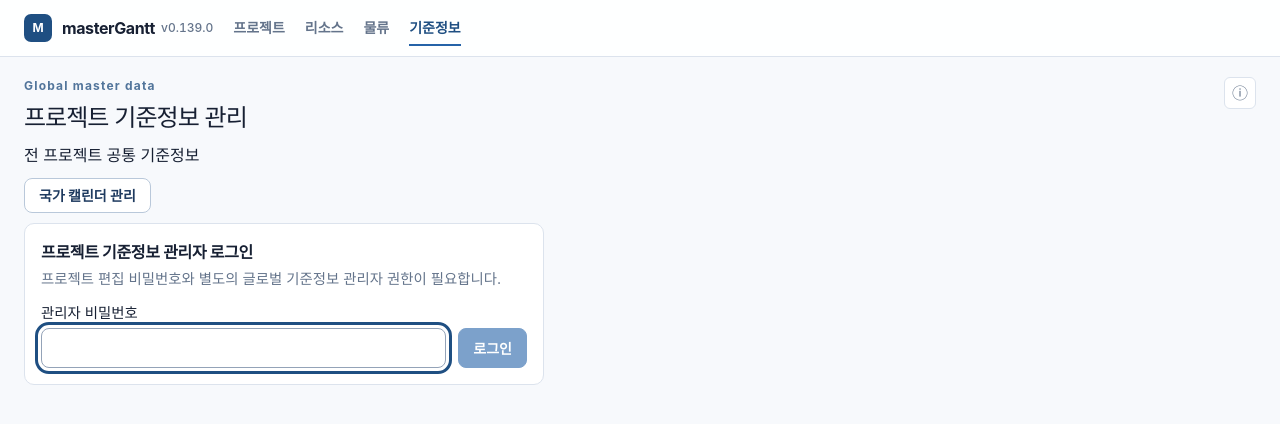
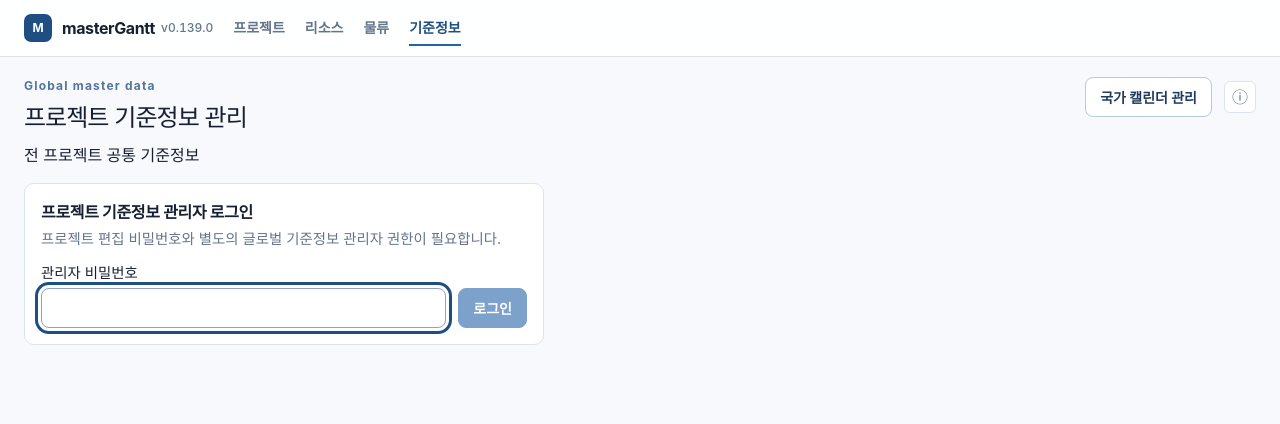
Before and after one commit to planner77/masterGantt, a Next.js app: page /project-master-admin in a window 1280 px wide. Shown: the top 424 px of the page. Built offline with nearby package versions, Linux system fonts and the light colour scheme.

Commit message:
fix: Issue #342 관리자 인증 화면 간격 복구

```diff
--- /dev/null
+++ b/src/app/project-master-admin/page.module.css
@@ -0,0 +1,7 @@
+.heading { flex-wrap: wrap; }
+.heading > :first-child { flex: 1 1 240px; }
+.actions { display: flex; flex-wrap: wrap; align-items: center; gap: 8px; }
+.catalogLink { display: inline-flex; align-items: center; min-height: 40px; white-space: nowrap; }
+@media (pointer: coarse) {
+  .catalogLink { min-height: 44px; }
+}
--- a/src/app/project-master-admin/page.tsx
+++ b/src/app/project-master-admin/page.tsx
@@ -2,19 +2,22 @@ import Link from "next/link";
 import helpStyles from "@/components/ui/context-help.module.css";
 import { ContextHelp } from "@/components/ui/context-help";
 import { ProjectMasterAdmin } from "@/features/project-master/project-master-admin";
+import styles from "./page.module.css";
 
 export default function ProjectMasterAdminPage() {
   return (
     <section className="workspace-section admin-page project-master-admin-page">
-      <div className={`section-heading ${helpStyles.heading}`}>
+      <div className={`section-heading ${helpStyles.heading} ${styles.heading}`}>
         <div>
           <p className="eyebrow">Global master data</p>
           <h1>프로젝트 기준정보 관리</h1>
           <p>전 프로젝트 공통 기준정보</p>
         </div>
-        <ContextHelp label="프로젝트 기준정보 관리 도움말">사업부, 제품, 사업장/법인을 전 프로젝트 공통 기준정보로 관리합니다.</ContextHelp>
+        <div className={styles.actions}>
+          <Link className={`secondary-button ${styles.catalogLink}`} href="/country-calendar-admin">국가 캘린더 관리</Link>
+          <ContextHelp label="프로젝트 기준정보 관리 도움말">사업부, 제품, 사업장/법인을 전 프로젝트 공통 기준정보로 관리합니다.</ContextHelp>
+        </div>
       </div>
-      <div><Link className="secondary-button" href="/country-calendar-admin">국가 캘린더 관리</Link></div>
       <ProjectMasterAdmin />
     </section>
   );
```
Also changed, not shown: 10 other files (tests, documents, lock files or other folders).
